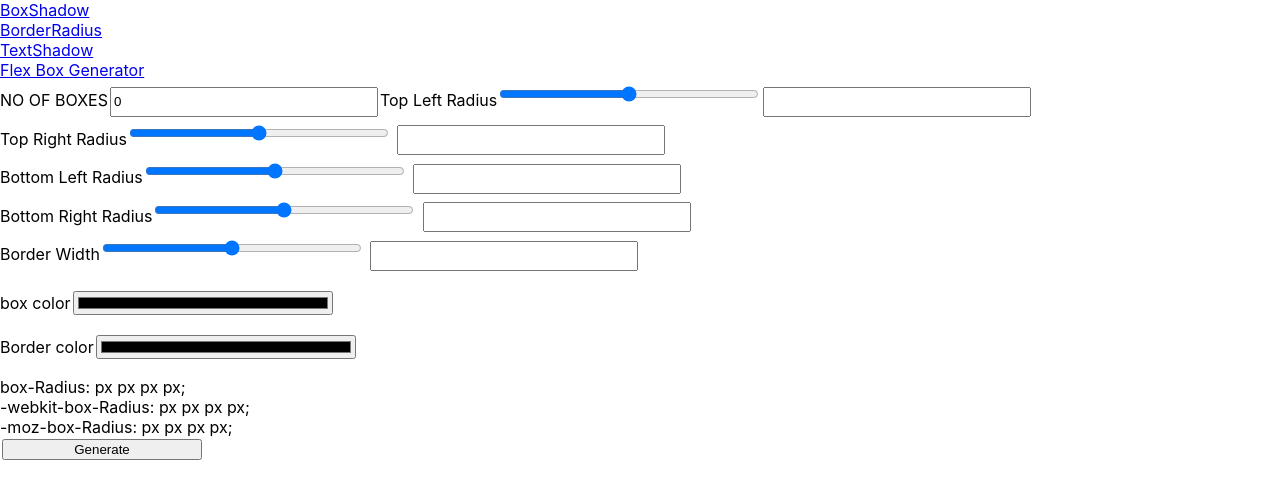
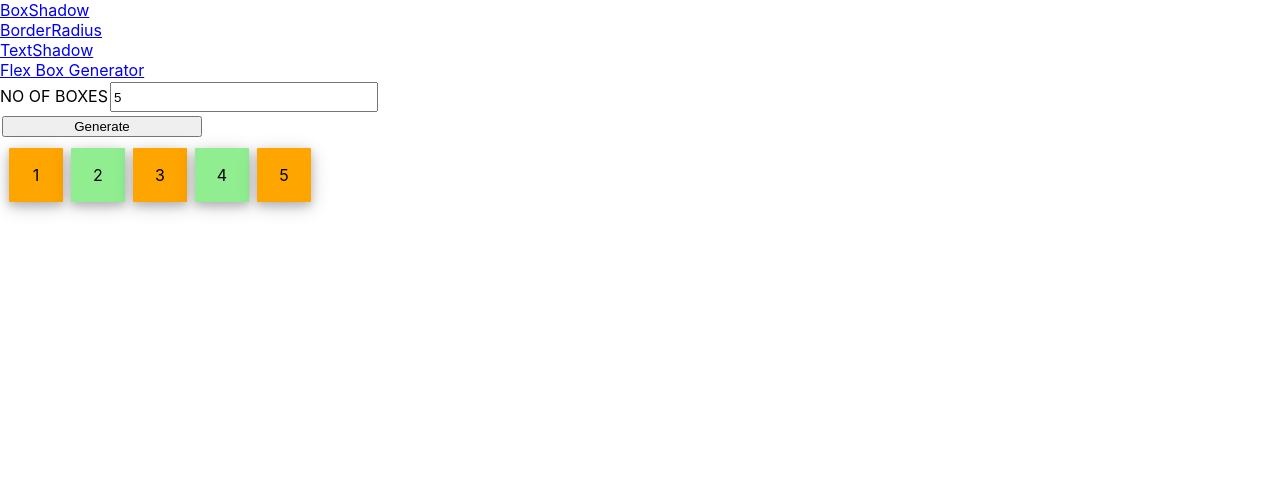
Before and after one commit to amareshsm/css-generator, a React (Create React App) app: page /FlexBoxGenerator in a window 1280 px wide. Shown: the top 498 px of the page. Built offline with nearby package versions, Linux system fonts and the light colour scheme.

Commit message:
Update FlexBoxGenerator.js

```diff
--- a/src/Components/FlexBoxGenerator.js
+++ b/src/Components/FlexBoxGenerator.js
@@ -5,87 +5,49 @@ class FlexBoxGenerator extends Component {
   constructor(porps) {
     super(porps);
     this.state = {
-      no_of_boxes: "0",
+      no_of_boxes: "5",
       box_foreground: "#ff0000",
       box_background: "#000000",
       box_height: "",
     };
     this.onChange = this.onChange.bind(this);
-    this.borderRadiusStyle = this.borderRadiusStyle.bind(this);
-    this.boxColour = this.boxColour.bind(this);
     this.Generate_Box = this.Generate_Box.bind(this);
+    this.Add_Click_Event = this.Add_Click_Event.bind(this);
+
   }
 
-  Generate_Box(a) {
-    let button = document.getElementById("button"); //adha btn
-    button.addEventListener("click", myFunction); //btn ku click event add panrom
+  Add_Click_Event() {
+    let button = document.getElementById("button");
+    button.addEventListener("click", this.Generate_Box);
+
+  }
+
+  Generate_Box() {
+    console.log()
     let n;
-    a = this.state.no_of_boxes;
-    let oldvalue = 0; //temp var to store old value
-    let i;
-    console.log(a);
-    function myFunction() {
-      n = parseInt(oldvalue) + parseInt(a);
-      for (i = 1; i <= n; i++) {
-        var boxes = document.createElement("div");
-        boxes.classList.add("myDiv");
-        document.getElementById("boxes").appendChild(boxes);
-        boxes.innerHTML = i;
-      }
+    n = document.getElementById("boxes").childElementCount+parseInt(this.state.no_of_boxes);
+    for (let i=document.getElementById("boxes").childElementCount+1; i <= n; i++) {
+      let boxes = document.createElement("div");
+      boxes.classList.add("myDiv");
+      document.getElementById("boxes").appendChild(boxes);
+      boxes.innerHTML = i;
+    }
 
-      oldvalue = document.getElementById("boxes").lastElementChild.innerHTML;
-      console.log(oldvalue);
-    }
   }
 
   async onChange(e) {
     await this.setState({
       [e.target.name]: [e.target.value],
     });
-    await this.borderRadiusStyle(
-      //this.state.style,
-      this.state.topLeftRadius,
-      this.state.topRightRadius,
-      this.state.bottomLeftRadius,
-      this.state.bottomRightRadius
-      //this.state.shadowColor
-    );
 
-    await this.boxColour(this.state.boxColour);
-    await this.Generate_Box(this.state.no_of_boxes);
   }
 
-  boxColour(bg) {
-    let b = document.querySelector(".box");
-    b.style.backgroundColor = bg;
-  }
 
-  borderRadiusStyle(
-    //style,
-    topLeftRadius,
-    topRightRadius,
-    bottomLeftRadius,
-    bottomRightRadius
-    //clr
-  ) {
-    let ele = document.querySelector(".box");
-    ele.style.borderRadius = ` ${topLeftRadius}px ${topRightRadius}px ${bottomLeftRadius}px ${bottomRightRadius}px `;
-    console.log(
-      ` ${topLeftRadius}px ${topRightRadius}px ${bottomLeftRadius}px ${bottomRightRadius}px `
-    );
-    document.body.appendChild(ele);
-  }
+
 
   componentDidMount() {
-    this.borderRadiusStyle(
-      this.state.topLeftRadius,
-      this.state.topRightRadius,
-      this.state.bottomLeftRadius,
-      this.state.bottomRightRadius
-    );
-    this.boxColour(this.state.boxColour);
-
-    this.Generate_Box(this.state.no_of_boxes);
+    this.Add_Click_Event()
+    this. Generate_Box()
   }
 
   render() {
@@ -96,146 +58,7 @@ class FlexBoxGenerator extends Component {
           type="number"
           value={this.state.no_of_boxes}
           onChange={this.onChange}
-          name="no_of_boxes"
-        />
-        <label htmlFor="topLeftRadius">Top Left Radius</label>
-        <input
-          type="range"
-          min="0"
-          max="200"
-          value={this.state.topLeftRadius}
-          onChange={this.onChange}
-          name="topLeftRadius"
-        />
-        <input
-          type="number"
-          min="0"
-          max="200"
-          value={this.state.topLeftRadius}
-          onChange={this.onChange}
-          name="topLeftRadius"
-        />
-        <br />
-        <label htmlFor="topRightRadius">Top Right Radius</label>
-        <input
-          type="range"
-          min="0"
-          max="200"
-          value={this.state.topRightRadius}
-          onChange={this.onChange}
-          name="topRightRadius"
-        />
-        &nbsp;
-        <input
-          type="number"
-          min="0"
-          max="200"
-          value={this.state.topRightRadius}
-          onChange={this.onChange}
-          name="topRightRadius"
-        />
-        <br />
-        <label htmlFor="bottomLeftRadius">Bottom Left Radius</label>
-        <input
-          type="range"
-          min="0"
-          max="200"
-          value={this.state.bottomLeftRadius}
-          onChange={this.onChange}
-          name="bottomLeftRadius"
-        />
-        &nbsp;
-        <input
-          type="number"
-          min="0"
-          max="200"
-          value={this.state.bottomLeftRadius}
-          onChange={this.onChange}
-          name="bottomLeftRadius"
-        />
-        <br />
-        <label htmlFor="bottomRightRadius">Bottom Right Radius</label>
-        <input
-          type="range"
-          min="0"
-          max="200"
-          value={this.state.bottomRightRadius}
-          onChange={this.onChange}
-          name="bottomRightRadius"
-        />
-        &nbsp;
-        <input
-          type="number"
-          min="0"
-          max="200"
-          value={this.state.bottomRightRadius}
-          onChange={this.onChange}
-          name="bottomRightRadius"
-        />
-        <br />
-        <label htmlFor="border_Width">Border Width</label>
-        <input
-          type="range"
-          min="0"
-          max="200"
-          value={this.state.border_Width}
-          onChange={this.onChange}
-          name="border_Width"
-        />
-        &nbsp;
-        <input
-          type="number"
-          min="0"
-          max="200"
-          value={this.state.border_Width}
-          onChange={this.onChange}
-          name="border_Width"
-        />
-        <br />
-        <p></p>
-        <label htmlFor="boxColour">box color</label>
-        <input
-          type="color"
-          name="boxColour"
-          onChange={this.onChange}
-          value={this.state.boxColour}
-        />
-        <p></p>
-        <label htmlFor="borderColour">Border color</label>
-        <input
-          type="color"
-          name="borderColour"
-          onChange={this.onChange}
-          value={this.state.borderColour}
-        />
-        <p></p>
-        {/*<input
-          type="checkbox"
-          name="style"
-          checked={this.state.checked}
-          onChange={this.handleChange}
-          value={this.state.style}
-        ></input>
-        <label htmlFor="style">Inset</label>*/}
-        <div className="box"></div>
-        <div>
-          box-Radius:&nbsp;
-          {this.state.topLeftRadius}px {this.state.topRightRadius}px{" "}
-          {this.state.bottomLeftRadius}px {this.state.bottomRightRadius}
-          px;
-        </div>
-        <div>
-          -webkit-box-Radius:&nbsp;
-          {this.state.topLeftRadius}px {this.state.topRightRadius}px{" "}
-          {this.state.bottomLeftRadius}px {this.state.bottomRightRadius}
-          px;
-        </div>
-        <div>
-          -moz-box-Radius:&nbsp;
-          {this.state.topLeftRadius}px {this.state.topRightRadius}px{" "}
-          {this.state.bottomLeftRadius}px {this.state.bottomRightRadius}
-          px;
-        </div>
+          name="no_of_boxes"   />
         <div>
           <button id="button">Generate</button>
         </div>
```
